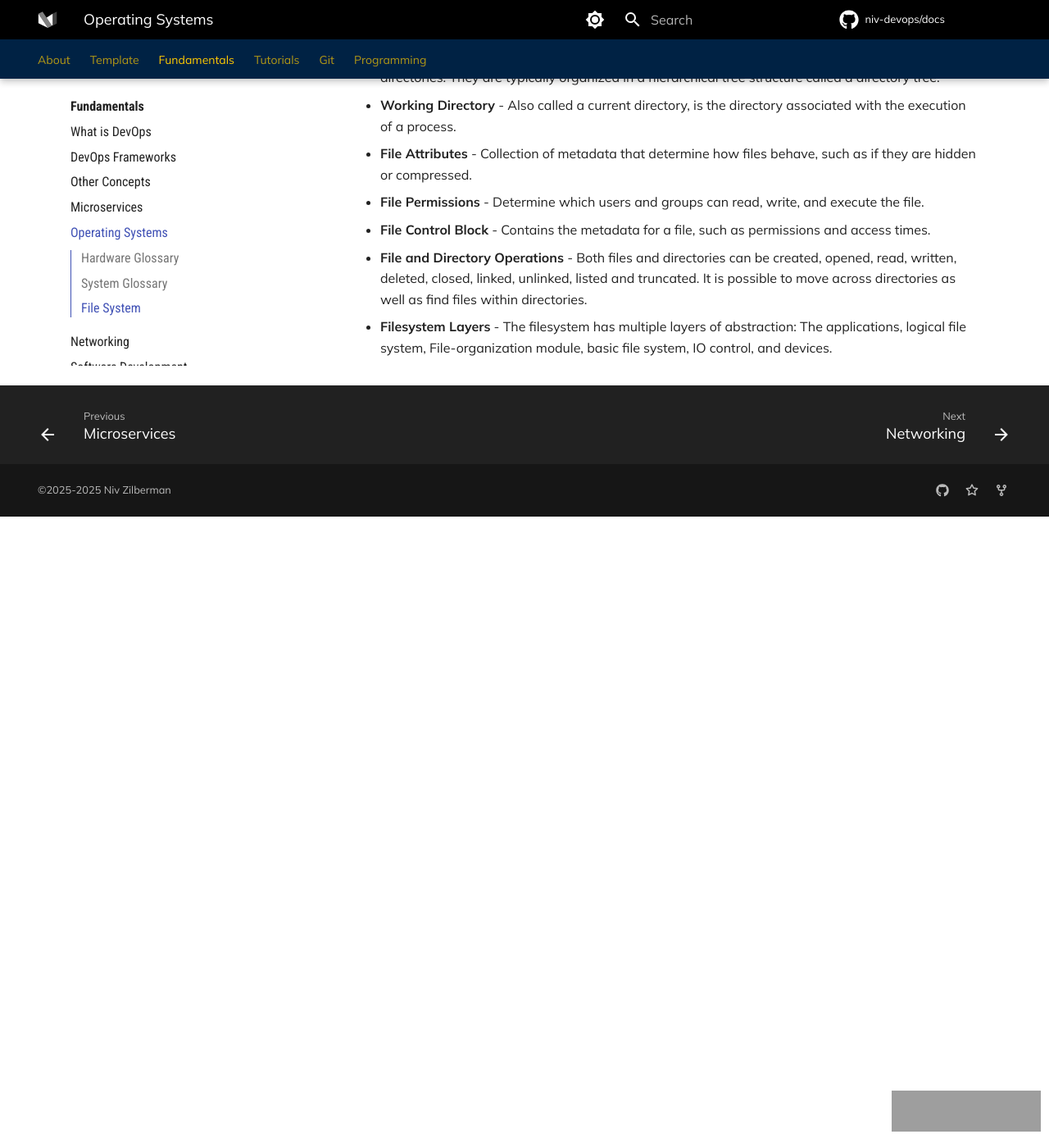
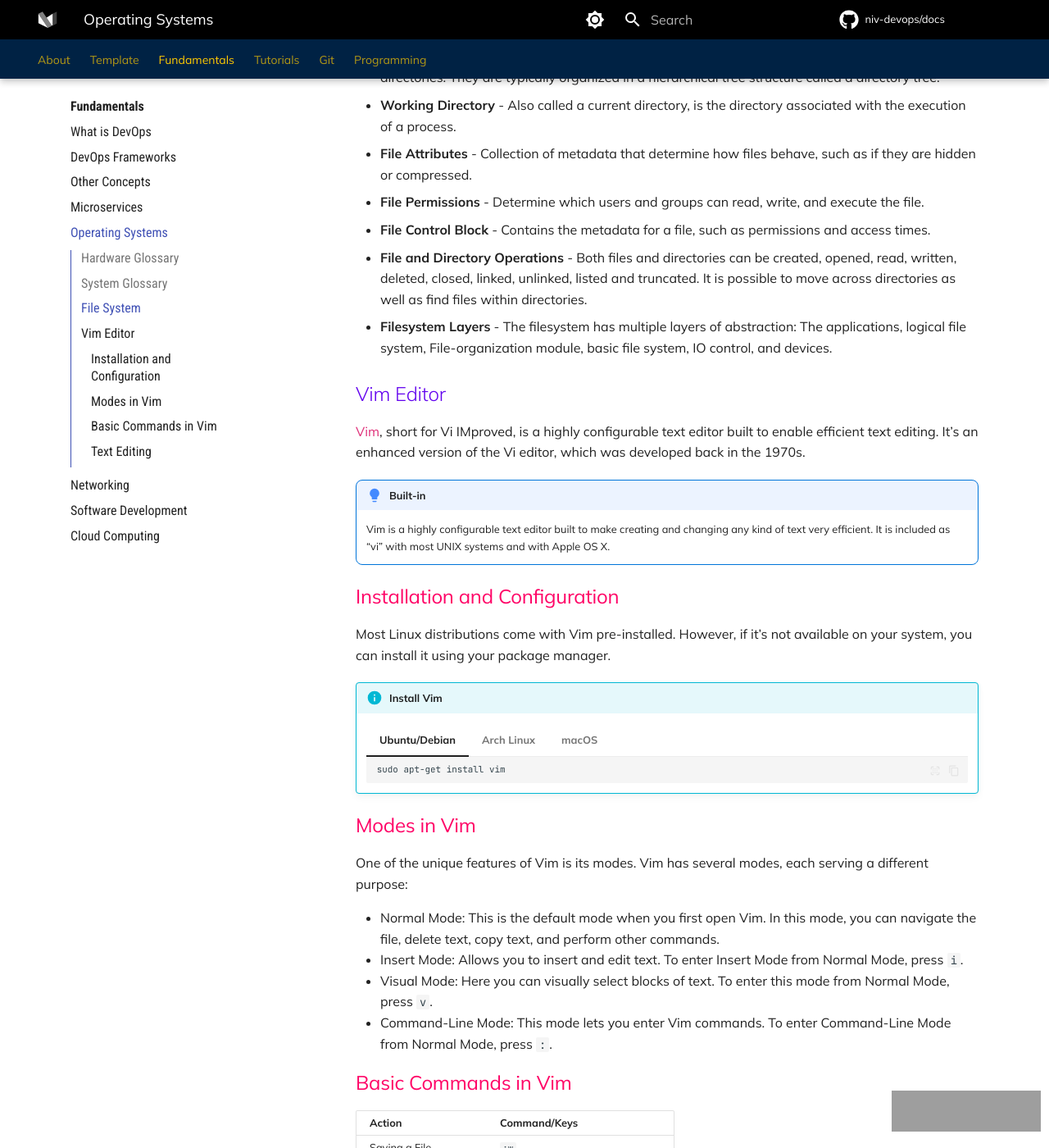
Before and after one commit to niv-devops/docs, an MkDocs documentation site: the page built from Labs/fundamentals/operating-systems.md, in a window 1280 px wide and 1400 px high, scrolled down 3466 px. Shown: the whole window at 82% size. Built offline with MkDocs 1.6.1 and Material for MkDocs 9.7.7, drawn with Linux system fonts in a browser that asks for light colours; comment, search, counter and statistics services are not loaded; some of the changed text lies outside the part shown; grey boxes are pictures that could not be loaded.

Commit message:
adding content to OS

````diff
--- a/Labs/fundamentals/operating-systems.md
+++ b/Labs/fundamentals/operating-systems.md
@@ -117,3 +117,95 @@
 - **File and Directory Operations** - Both files and directories can be created, opened, read, written, deleted, closed, linked, unlinked, listed and truncated. It is possible to move across directories as well as find files within directories.
 
 - **Filesystem Layers** - The filesystem has multiple layers of abstraction: The applications, logical file system, File-organization module, basic file system, IO control, and devices.
+
+## Vim Editor
+
+[Vim](https://www.vim.org), short for Vi IMproved, is a highly configurable text editor built to enable efficient text editing. It’s an enhanced version of the Vi editor, which was developed back in the 1970s.
+
+!!! note "Built-in"
+    Vim is a highly configurable text editor built to make creating and changing any kind of text very efficient. It is included as "vi" with most UNIX systems and with Apple OS X.
+
+### Installation and Configuration
+
+Most Linux distributions come with Vim pre-installed. However, if it’s not available on your system, you can install it using your package manager.
+
+!!! info "Install Vim"
+    === "Ubuntu/Debian"
+        ```bash
+        sudo apt-get install vim
+        ```
+    === "Arch Linux"
+        ```bash
+        sudo pacman -S vim
+        ```
+    === "macOS"
+        ```bash
+        brew install vim
+        ```
+
+### Modes in Vim
+
+One of the unique features of Vim is its modes. Vim has several modes, each serving a different purpose:
+
+- Normal Mode: This is the default mode when you first open Vim. In this mode, you can navigate the file,
+delete text, copy text, and perform other commands.
+- Insert Mode: Allows you to insert and edit text. To enter Insert Mode from Normal Mode, press `i`.
+- Visual Mode: Here you can visually select blocks of text. To enter this mode from Normal Mode, press `v`.
+- Command-Line Mode: This mode lets you enter Vim commands. To enter Command-Line Mode from Normal Mode, press `:`.
+
+
+### Basic Commands in Vim
+
+| Action                | Command/Keys                 |
+|-----------------------|------------------------------|
+| Saving a File         | `:w`                         |
+| Exiting Vim           | `:q`                         |
+| Force Quit            | `:q!`                        |
+| Save and Quit         | `:wq`                        |
+| Move Cursor           | `h`, `j`, `k`, `l` or arrows |
+| Jump to Line Start    | `0`                          |
+| Jump to Line End      | `$`                          |
+| Jump to Specific Line | `:<line_number>`             |
+| Delete Word           | `dw`                         |
+| Delete N Words        | `d2w`                        |
+| Delete Line           | `d$`                         |
+| Undo                  | `u`                          |
+| Redo                  | `Ctrl+r`                     |
+| Search                | `/word`                      |
+| Next Match            | `n`                          |
+| Previous Match        | `N`                          |
+| Replace Word          | `:s/searchword/replaceword/` |
+| Replace All           | `:s/searchword/replaceword/g`|
+| Replace with Confirm  | `:s/searchword/replaceword/gc`|
+| Replace in Whole File | `:%s/searchword/replaceword/gc`|
+
+
+### Text Editing
+
+We have edited some text files before by using the i key. There are Four keys used for the insertion of text, Just type the key into the normal mode in vim:
+
+| Key | Effect |
+|-----|--------------------------------------------------|
+| i   | Put cursor before the current position           |
+| a   | Put cursor after the current position            |
+| o   | Put cursor below the line                        |
+| O   | Put cursor above the line                        |
+
+Motion - Provide context to your Operators, These execute the action in a particular way:
+
+| Motion | Effect                                             |
+|--------|----------------------------------------------------|
+| w      | Until the start of the next word (excluding first)  |
+| e      | To the end of the current word (including last)     |
+| $      | To the end of the line (including last character)   |
+
+!!! tip "Motion"
+    We can use motion with the `d` key and with many more keys.
+
+
+!!! info "Count"
+    The number for which replete the motion for count number. Here is a demonstration of the use of count and motion:
+
+    - To move courser 2 words forward use the following command: `2w`.
+    Here 2 is the number of counts and w is used for word.
+    - To move the cursor 4 lines forward use the following command `4$`
````
